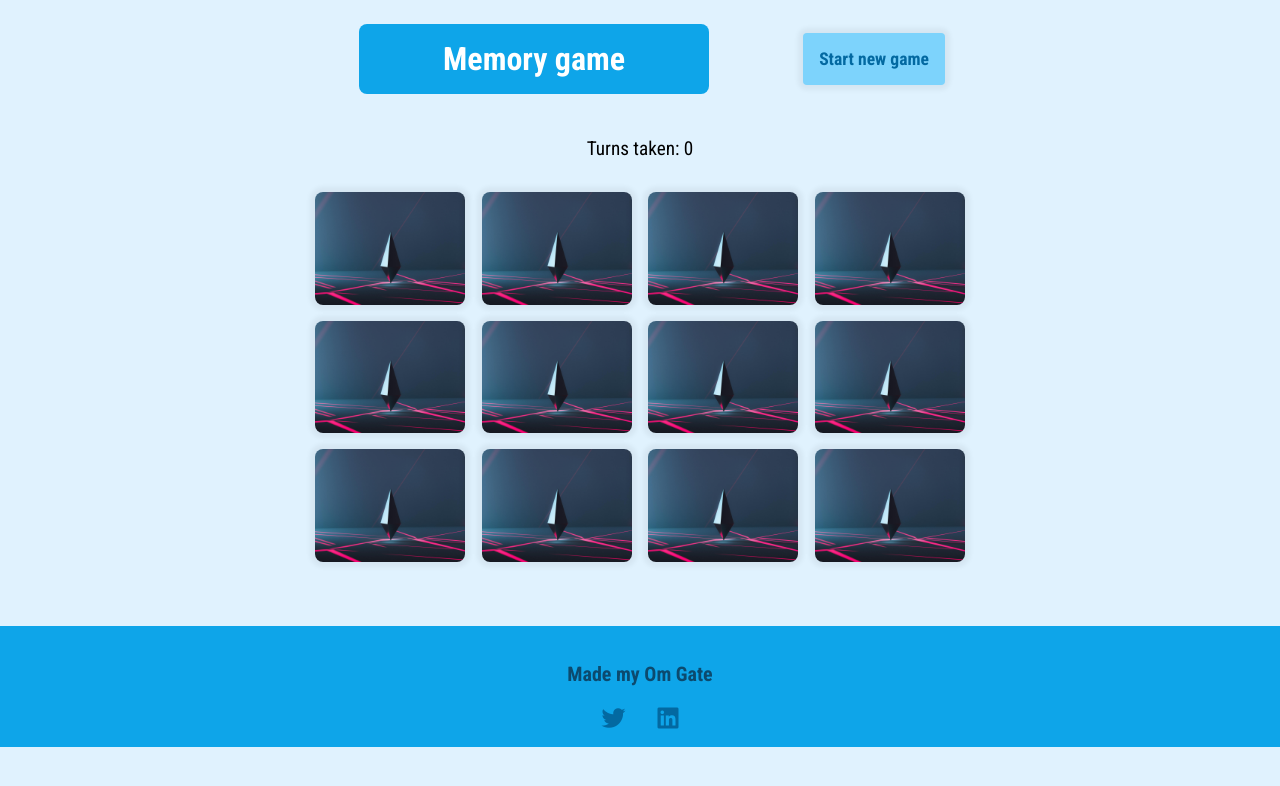
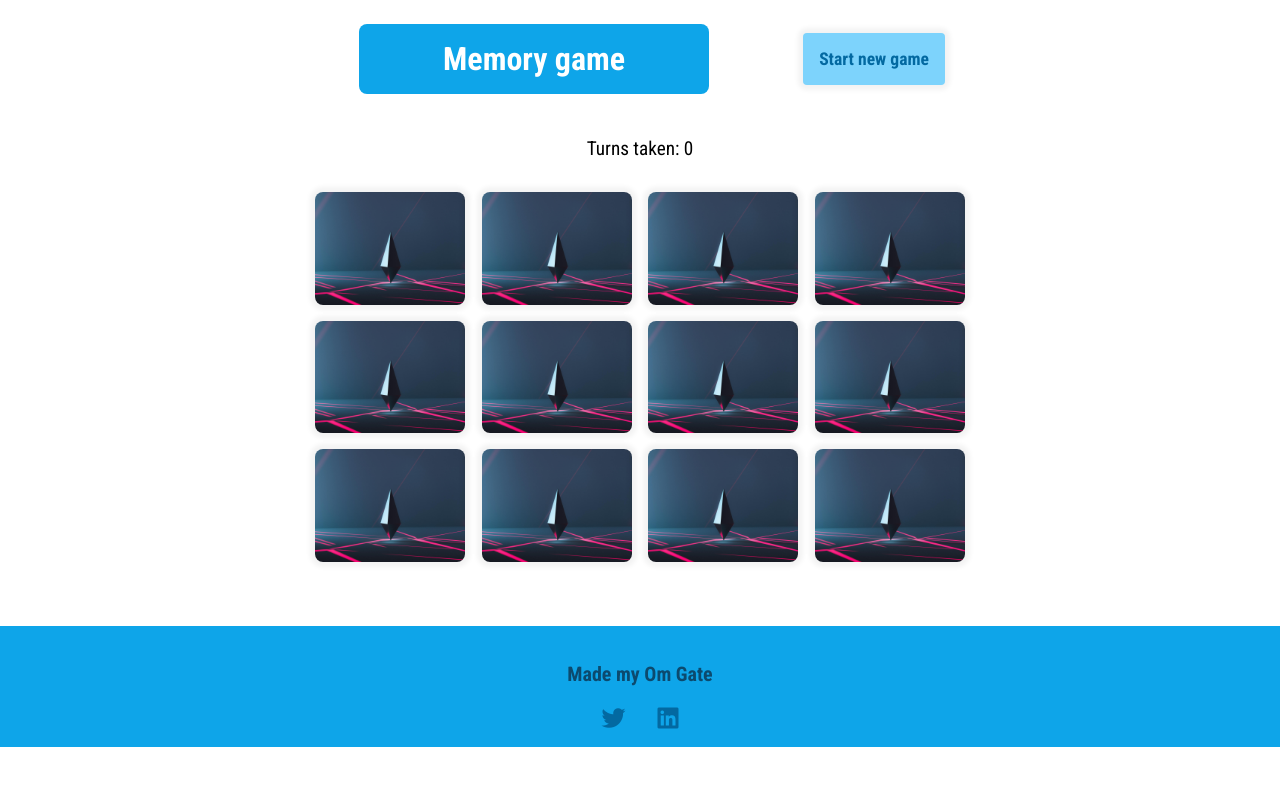
Before and after one commit to OMGATE23/memory-game, a React (Create React App) app: page / in a window 1280 px wide. Shown: the top 786 px of the page. Built offline with nearby package versions, Linux system fonts and the light colour scheme.

Commit message:
style: removed background color

```diff
--- a/src/index.css
+++ b/src/index.css
@@ -17,7 +17,6 @@ body {
   font-family: 'Roboto Condensed', sans-serif;
   text-align: center;
   margin: 0;
-  background-color: var(--sky-100);
 }
 
 
```
